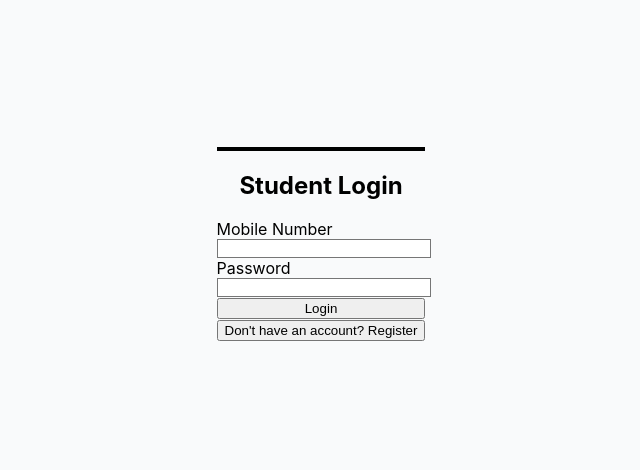
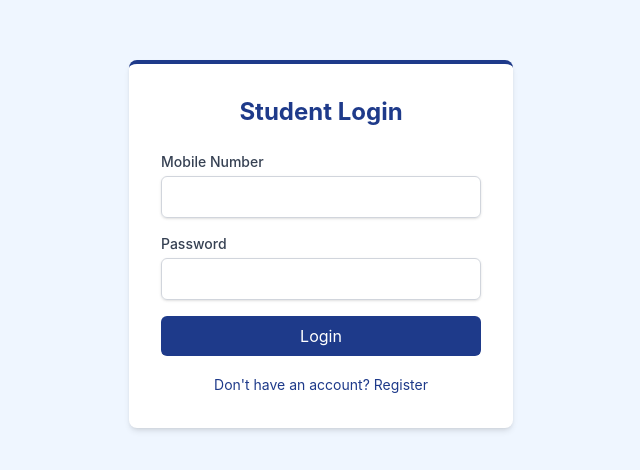
Before and after one commit to Aruvi-11m/campus-copies, a React app in the folder frontend/: page /student/login in a window 1280 px wide. Shown: the part 156-626 px from the top of the page, without its empty margins (319-959 px from the left). Built offline with nearby package versions, Linux system fonts and the light colour scheme; no server answers; the HTML template or start-up script is replaced by a standard one.

Commit message:
Fix Tailwind CSS loading

```diff
--- a/frontend/src/index.css
+++ b/frontend/src/index.css
@@ -1,6 +1,5 @@
-@tailwind base;
-@tailwind components;
-@tailwind utilities;
+@import "tailwindcss";
+@config "../tailwind.config.js";
 
 body {
   margin: 0;
```
